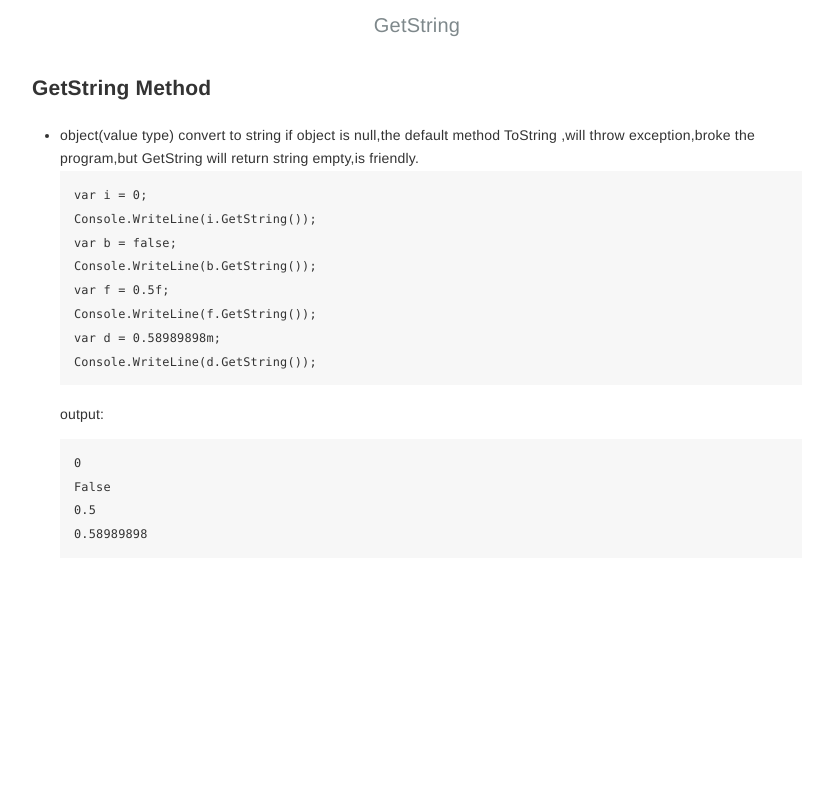
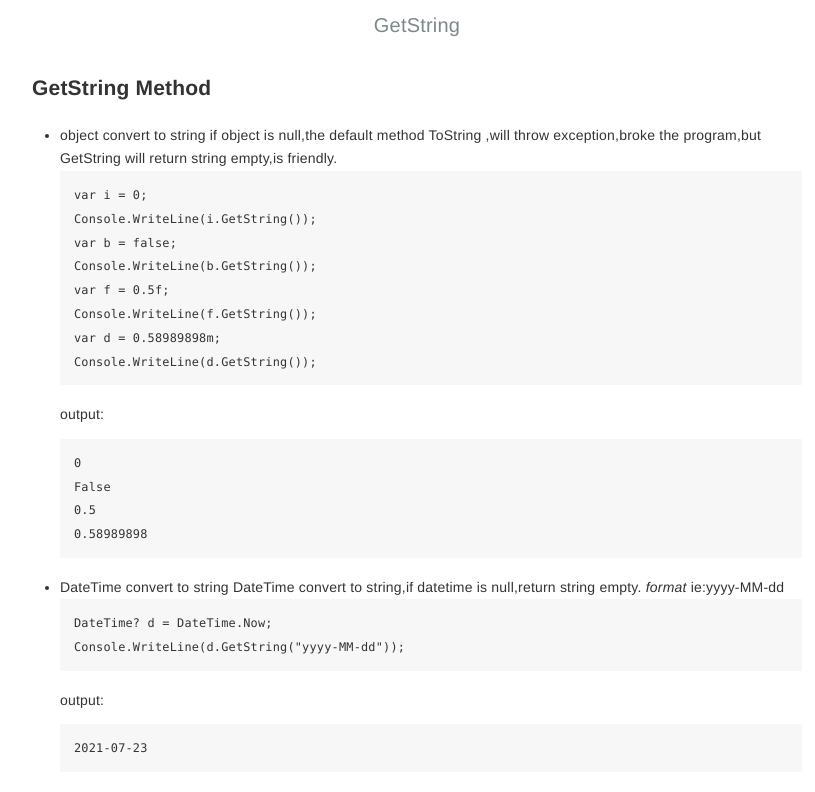
Before and after one commit to lhwsa2010/DotNet, a Jekyll site: the page built from docs/_posts/2021-07-23-getstring.md, in a window 1280 px wide. Shown: the top 792 px of the page, without its empty margins (223-1038 px from the left). Built offline with Jekyll 4.4.1, drawn with Linux system fonts in a browser that asks for light colours.

Commit message:
update getstring docs

````diff
--- a/docs/_posts/2021-07-23-getstring.md
+++ b/docs/_posts/2021-07-23-getstring.md
@@ -7,7 +7,7 @@ layout: post
 ---
 
 ### GetString Method
-+ object(value type) convert to string
++ object convert to string
 if object is null,the default method ToString ,will throw exception,broke the program,but GetString will return string empty,is friendly.
 ```
 var i = 0;
@@ -26,3 +26,14 @@ False
 0.5
 0.58989898
 ```
++ DateTime convert to string
+DateTime convert to string,if datetime is null,return string empty.
+*format* ie:yyyy-MM-dd
+```
+DateTime? d = DateTime.Now;
+Console.WriteLine(d.GetString("yyyy-MM-dd"));
+```
+output:
+```
+2021-07-23
+```
````
Also changed, not shown: 1 other file.
